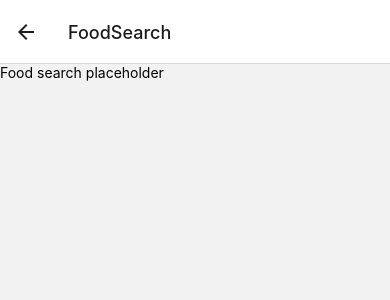
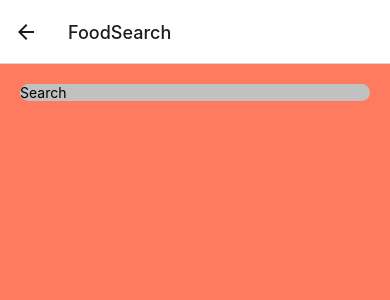
Before and after one commit to SCCapstone/Undecided, a React Native app: screen /FoodSearch in a window 390 px wide. Shown: the top 300 px of the page. Built offline with nearby package versions, Linux system fonts and the light colour scheme.

Commit message:
added usda search

```diff
--- a/Screens/FoodSearchScreen.js
+++ b/Screens/FoodSearchScreen.js
@@ -1,14 +1,75 @@
-import React from 'react';
-import { View, Text} from 'react-native';
+import React, { useRef } from 'react';
+import { useState } from 'react';
+import { View, Text, Button,TextInput, StyleSheet, FlatList, ScrollView} from 'react-native';
+import SearchResult from '../components/SearchResult';
+
+
 
 
 
 const FoodSearchScreen = () => {
+    const [results, setResults ] = useState([])
+    const query = useRef("")
+
+    const getUSDA = async (data) => {
+      let dataNoSpace = data.trim().replace(' ','%20')
+      if(dataNoSpace != ''){
+        console.log(data)
+        try {
+          const response = await fetch(
+              'https://api.nal.usda.gov/fdc/v1/foods/search?api_key=Uq9ey8uCN07RTt4Eh7qH9T4tipiV4FRnm5fv8Wyt&query=' + dataNoSpace + '&Type=Branded&pageSize=25&pageNumber=1&requireAllWords=true&sortBy=dataType.keyword&sortOrder=asc'
+          );
+          const json = await response.json();
+          setResults(json.foods)
+        } catch (error) {
+          console.error(error);
+        }
+      }
+      };
+
+
     return(
-     <View>
-        <Text>Food search placeholder </Text>
+     <View style={styles.default}>
+        <TextInput
+          textAlign = 'center'
+          placeholder='Search'
+          maxLength = {47}
+          onChangeText={text => query.current = text}
+          onEndEditing={() => getUSDA(query.current)}
+          style={styles.input}
+         ></TextInput>
+         <ScrollView>
+          {results.map((food ) => (
+
+            <SearchResult
+            foodItem = {food}
+
+            ></SearchResult>
+
+             ))}
+         </ScrollView>
+
+
+
      </View>
     )
+
+
 }
+const styles = StyleSheet.create({
+  default:{
+    backgroundColor: "#fe7b5f",
+    width: '100%',
+    height: '100%'
+  },
+  input:{
+    backgroundColor: "#c1c1c1",
+    borderRadius : 100,
+    margin: 20,
+
+  }
+})
+
+
 
 export default FoodSearchScreen
--- /dev/null
+++ b/components/SearchResult.js
@@ -0,0 +1,58 @@
+import { View, Text, StyleSheet, TouchableOpacity} from 'react-native'
+import React from 'react'
+
+const SearchResult = (props) => {
+   //on press method is a place holder untill food detail screens
+  return (
+    <TouchableOpacity style={styles.tab} onPress={() => console.log(props.foodItem.description)} >
+        <Text style={styles.text} >{props.foodItem.description} </Text>
+            <View style={{flexDirection: 'row'}}>
+            <Text style={styles.textOnLeft}>{props.foodItem.brandName}</Text>
+            <Text style={styles.textOnLeft}>{Math.ceil(props.foodItem.servingSize)}{props.foodItem.servingSizeUnit}</Text>
+            <Text style={styles.textright}>{Math.ceil(props.foodItem.servingSize/100 * getNutrientValue(props.foodItem, 'Energy'))} Cal</Text>
+
+            </View>
+    </TouchableOpacity>
+  )
+
+}
+
+// The USDA api sometimes returns empty arrays for nutrients resulting in a null pointer error
+const getNutrientValue = (foods , nutrientName) => {
+    let nutrientValue = 0
+    try {
+        nutrientValue = foods.foodNutrients.find(item => item.nutrientName == nutrientName).value
+      } catch (error) {
+        console.error(error);
+      }
+      return nutrientValue
+  }
+
+const styles = StyleSheet.create({
+    tab:{
+        backgroundColor: "#ffffff",
+        borderRadius: 100,
+        margin: 5,
+
+
+    },
+
+    text: {
+        paddingLeft: "5%"
+    },
+
+    textright:{
+       marginRight: '5%'
+    },
+
+    textOnLeft:{
+        flex:1,
+        paddingLeft: "5%"
+    },
+
+    flexrow:{
+        flex: 1,
+        flexDirection: 'row',
+    }
+})
+export default SearchResult
```
